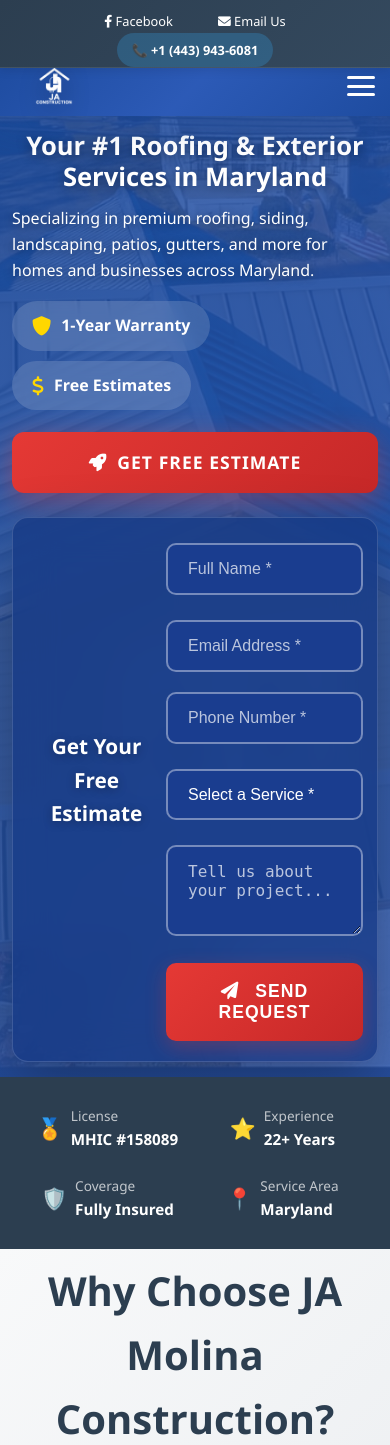
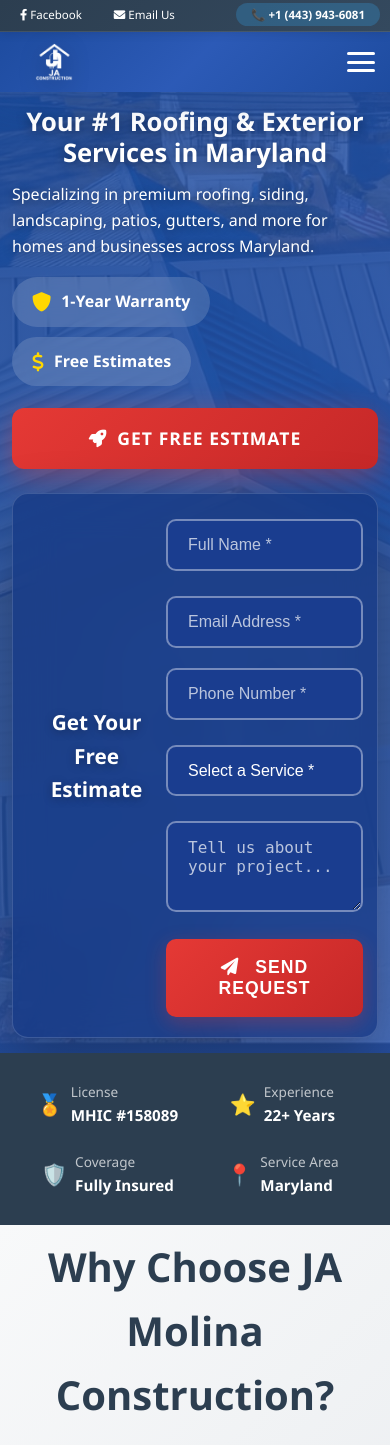
Before and after one commit to Misael-M-06/mi-pagina, a Flask app: page / in a window 390 px wide. Shown: the top 1445 px of the page. Run offline with Flask 3, Linux system fonts and the light colour scheme.

Commit message:
Fix gap between info bar and nav across all breakpoints
Co-Authored-By: Claude Sonnet 4.6 <noreply@anthropic.com>

```diff
--- a/templates/home.html
+++ b/templates/home.html
@@ -43,7 +43,8 @@
             background: linear-gradient(135deg, #2c3e50 0%, #34495e 100%);
             border-bottom: 1px solid rgba(255, 255, 255, 0.1);
             font-size: 0.85rem;
-            padding: 8px 0;
+            padding: 0;
+            height: 40px;
             display: flex;
             justify-content: space-between;
             align-items: center;
@@ -83,7 +84,7 @@
         .info-phone a {
             color: #fff;
             text-decoration: none;
-            padding: 8px 15px;
+            padding: 4px 15px;
             background: rgba(52, 152, 219, 0.3);
             border-radius: 20px;
             transition: all 0.3s ease;
@@ -97,7 +98,7 @@
         /* Navegación principal */
         .nav {
             position: fixed;
-            top: 60px; /* ← Puede causar overlap en móvil */
+            top: 40px;
             width: 100%;
             z-index: 998;
             background: rgba(30, 76, 160, 0.98);
@@ -419,25 +420,27 @@
             }
 
             .main-section#home {
-                padding-top: 130px !important;
+                padding-top: 150px !important;
             }
         }
 
         @media (max-width: 768px) {
             .info-bar {
-                flex-direction: column;
-                padding: 6px 0;
-                font-size: 0.8rem;
-                gap: 4px;
-            }
-
-            .info-social,
+                height: 36px;
+                font-size: 0.78rem;
+            }
+
+            .info-social {
+                margin-left: 10px;
+                gap: 12px;
+            }
+
             .info-phone {
-                margin: 0;
+                margin-right: 10px;
             }
 
             .nav {
-                top: 46px;
+                top: 36px;
             }
 
             .wrap {
@@ -500,13 +503,18 @@
             }
 
             .main-section#home {
-                padding-top: 111px !important;
+                padding-top: 101px !important;
             }
         }
 
         @media (max-width: 480px) {
+            .info-bar {
+                height: 32px;
+                font-size: 0.72rem;
+            }
+
             .nav {
-                top: 56px;
+                top: 32px;
             }
 
             .wrap {
@@ -524,7 +532,7 @@
             }
 
             .main-section#home {
-                padding-top: 116px !important;
+                padding-top: 92px !important;
             }
         }
 
```
